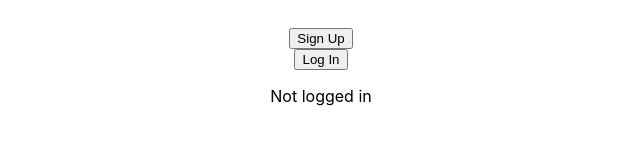
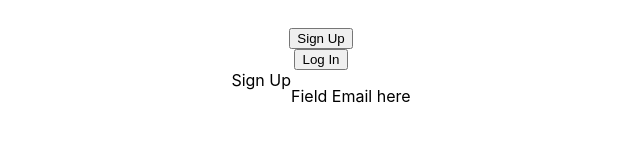
Before and after one commit to snacksncode/react-firebase-auth, a Next.js app: page /signup in a window 1280 px wide. Shown: the part 325-470 px from the top of the page, without its empty margins (319-959 px from the left). Built offline with nearby package versions, Linux system fonts and the light colour scheme; no server answers.

Commit message:
[ New Components ] Field, SignUpForm

```diff
--- /dev/null
+++ b/components/Field/Field.module.scss
@@ -0,0 +1,3 @@
+.wrapper {
+  display: flex;
+}
--- /dev/null
+++ b/components/Field/Field.tsx
@@ -0,0 +1,12 @@
+import React from "react";
+import styles from "./Field.module.scss";
+
+interface FieldProps {
+  label: string;
+}
+
+const Field = ({ label }: FieldProps) => {
+  return <p>Field {label} here</p>;
+};
+
+export default Field;
--- /dev/null
+++ b/components/Field/index.tsx
@@ -0,0 +1,2 @@
+import Field from "./Field";
+export default Field;
--- a/components/FullPageCenter/FullPageCenter.tsx
+++ b/components/FullPageCenter/FullPageCenter.tsx
@@ -1,6 +1,8 @@
 import React, { FC } from "react";
 import styles from "./FullPageCenter.module.scss";
 
-export const FullPageCenter: FC = ({ children }) => {
+const FullPageCenter: FC = ({ children }) => {
   return <div className={styles.wrapper}>{children}</div>;
 };
+
+export default FullPageCenter;
--- a/components/FullPageCenter/index.tsx
+++ b/components/FullPageCenter/index.tsx
@@ -1,2 +1,2 @@
-import { FullPageCenter } from "./FullPageCenter";
+import FullPageCenter from "./FullPageCenter";
 export default FullPageCenter;
--- /dev/null
+++ b/components/SignUpForm/SignUpForm.module.scss
@@ -0,0 +1,3 @@
+.wrapper {
+  display: flex;
+}
--- /dev/null
+++ b/components/SignUpForm/SignUpForm.tsx
@@ -0,0 +1,14 @@
+import React from "react";
+import styles from "./SignUpForm.module.scss";
+import Field from "../Field";
+
+const SignUpForm = () => {
+  return (
+    <div className={styles.wrapper}>
+      <div className={styles.title}>Sign Up</div>
+      <Field label="Email" />
+    </div>
+  );
+};
+
+export default SignUpForm;
--- /dev/null
+++ b/components/SignUpForm/index.tsx
@@ -0,0 +1,2 @@
+import SignUpForm from "./SignUpForm";
+export default SignUpForm;
--- a/pages/signup.tsx
+++ b/pages/signup.tsx
@@ -1,55 +1,29 @@
 import { useEffect, useState } from "react";
 import FullPageCenter from "../components/FullPageCenter";
+import SignUpForm from "../components/SignUpForm";
 import { useAuth } from "../contexts/authContext";
 
 export default function SignUp() {
   const { signUp, currentUser, logOut, logIn } = useAuth();
-  const [loading, setLoading] = useState(false);
-  const [error, setError] = useState<any>(null);
+
   const handleSignUp = async () => {
-    try {
-      setError("");
-      setLoading(true);
-      await signUp("test@test.com", "password");
-      setLoading(false);
-    } catch (e) {
-      setLoading(false);
-      setError((e as any).message);
-      console.log("Error signing up", e);
-    }
+    await signUp("test@test.com", "password");
   };
 
   const handleLogIn = async () => {
-    try {
-      setError("");
-      setLoading(true);
-      await logIn("test@test.com", "password");
-      setLoading(false);
-    } catch (e) {
-      setLoading(false);
-      setError((e as any).message);
-      console.log("Error logging in", e);
-    }
+    await logIn("test@test.com", "password");
   };
 
   useEffect(() => {
     if (!currentUser) return console.log("not logged in");
     console.log("logged in as", currentUser);
   }, [currentUser]);
+
   return (
     <FullPageCenter>
       <button onClick={handleSignUp}>Sign Up</button>
       <button onClick={handleLogIn}>Log In</button>
-      {loading && <p>Doing stuff...</p>}
-      {error && <p>Error: {error}</p>}
-      {currentUser ? (
-        <>
-          <p>Logged in as {currentUser.email}</p>
-          <button onClick={logOut}>Sign Out</button>
-        </>
-      ) : (
-        <p>Not logged in</p>
-      )}
+      <SignUpForm />
     </FullPageCenter>
   );
 }
```
